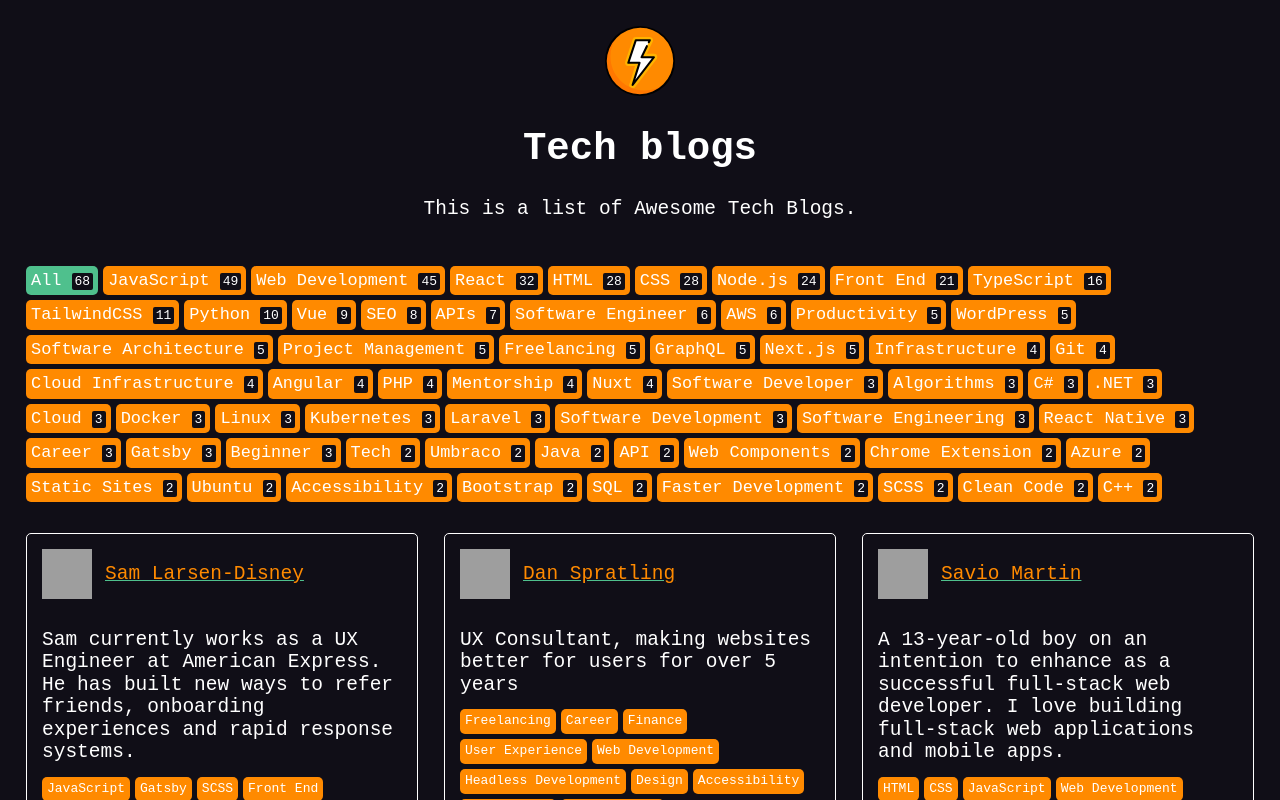
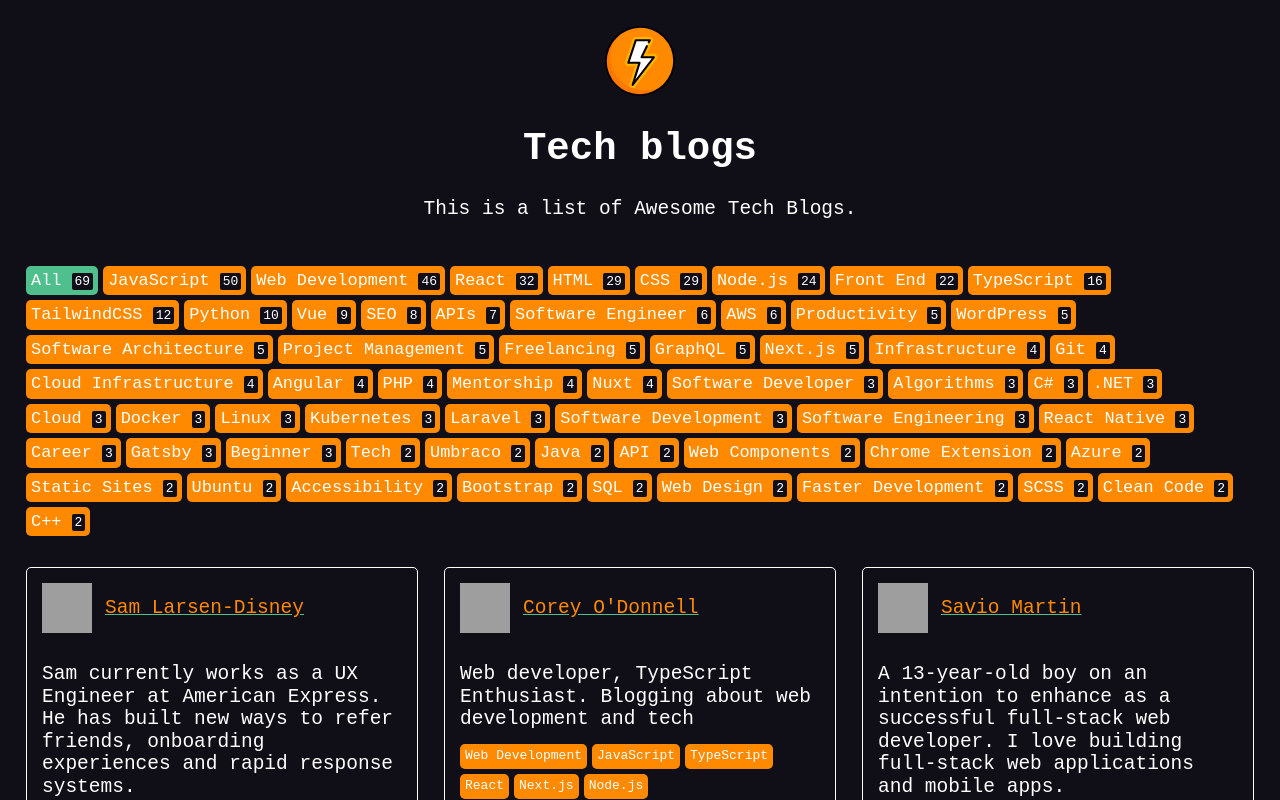
Before and after one commit to markodenic/awesome-tech-blogs, a Nuxt app: page / in a window 1280 px wide. Shown: the top 800 px of the page. Built offline with nearby package versions, Linux system fonts and the light colour scheme; grey boxes are pictures that could not be loaded.

Commit message:
Add juanfernandes.uk

```diff
--- a/data.js
+++ b/data.js
@@ -491,6 +491,24 @@ module.exports = [
       'MongoDB',
       'NoSQL',
       'Women In Tech'
+    ],
+  },
+  {
+    name: 'Jusn Fernandes',
+    description: 'Freelance Web Designer',
+    url: 'https://www.juanfernandes.uk/blog',
+    twitter: '@juanfernandes',
+    tags: [
+      'HTML',
+      'CSS',
+      'JavaScript',
+      'Web Development',
+      'Web Design',
+      '11ty',
+      'SSG',
+      'Front End',
+      'TailwindCSS',
+      'Web Hosting',
     ],
   },
   {
```
